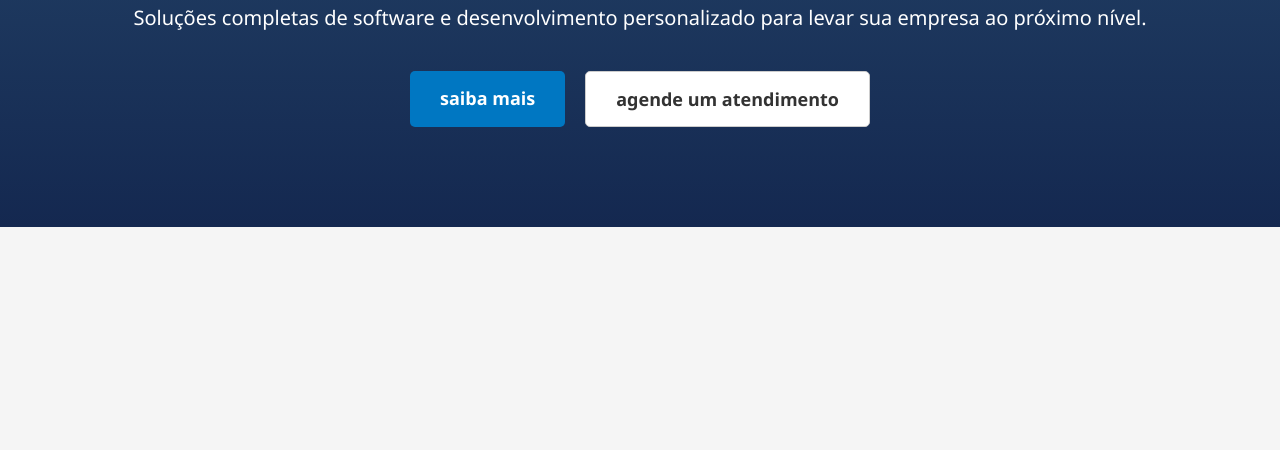
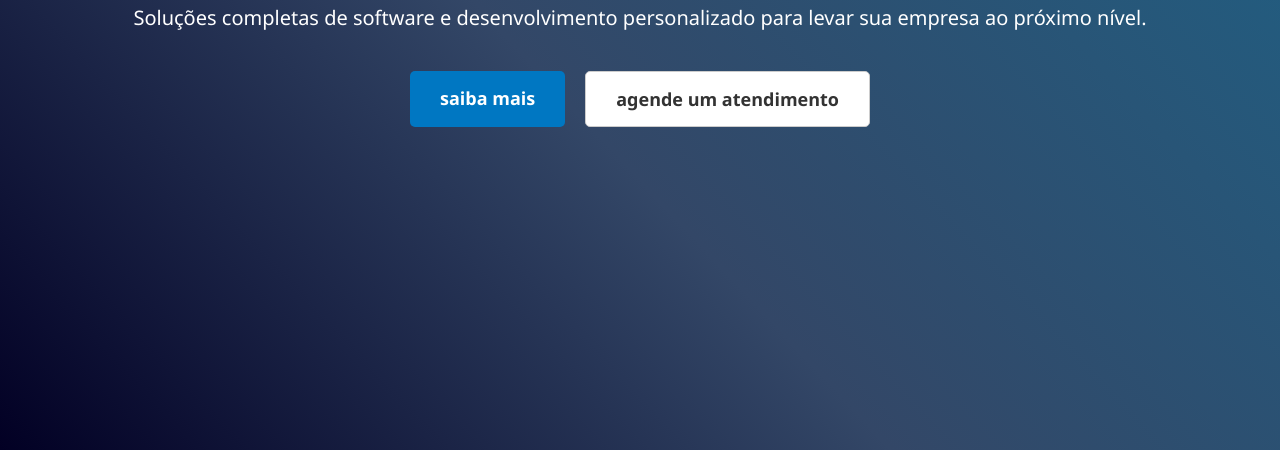
Before and after one commit to Kenjibercysec/ORCA_webPage, a plain HTML site: page index.html in a window 1280 px wide. Shown: the part 350-800 px from the top of the page. Drawn offline with Linux system fonts and the light colour scheme.

Commit message:
alteracoes do logo e no css

```diff
--- a/index.html
+++ b/index.html
@@ -8,10 +8,7 @@
 
 </head>
 <body>
-    <script>
-        document.addEventListener('DOMContentLoaded', function() {
-            // Inserindo a estrutura HTML dentro do body
-            document.body.innerHTML = `
+
     <header>
         <div class="logo">
             <img src="logo.png" alt="Orca-One">
@@ -36,8 +33,6 @@
                  </div>
             </section>
         </main>
-            `;
-        });
-    </script>
+
 </body>
 </html>
--- a/script.css
+++ b/script.css
@@ -1,7 +1,10 @@
 body {
     margin: 0;
     font-family: 'Segoe UI', Tahoma, Geneva, Verdana, sans-serif;
-    background-color: #f5f5f5;
+    background: linear-gradient(47deg, rgba(2,0,36,1) 0%, rgba(51,71,103,1) 44%, rgba(29,99,135,1) 100%);
+    background-repeat: no-repeat;
+    background-attachment: fixed;
+
 }
 
 header {
@@ -45,7 +48,7 @@ nav a {
 }
 
 .hero {
-    background: linear-gradient(180deg, #27496d 0%, #142850 100%);
+
     color: white;
     padding: 100px 20px;
     text-align: center;
```
Also changed, not shown: logo.png. Lines whose indentation alone changed are shown as unchanged.
